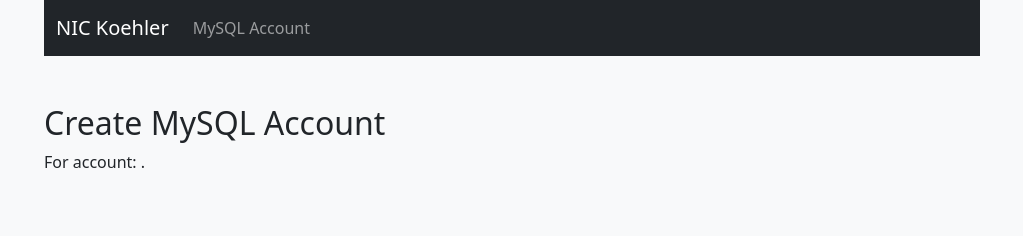
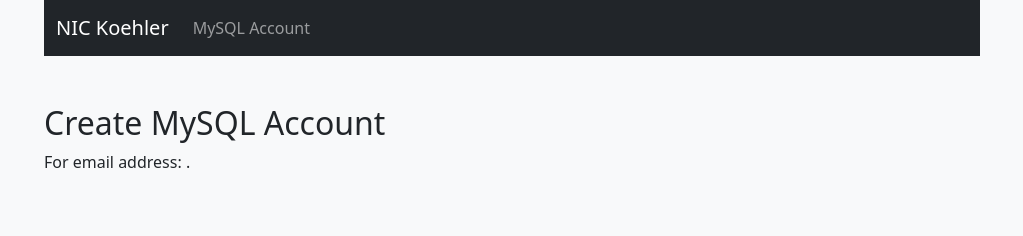
Before and after one commit to nic-koehler/NIC-CPS-146-FE, a React (Create React App) app: page /verify-mysql-account/1 in a window 1280 px wide. Shown: the top 236 px of the page, without its empty margins (128-1151 px from the left). Built offline with nearby package versions, Linux system fonts and the light colour scheme; no server answers; what react-google-recaptcha-v3 would draw is missing.

Commit message:
change labelling in UI slightly

```diff
--- a/src/MySQLAccountVerify.tsx
+++ b/src/MySQLAccountVerify.tsx
@@ -142,7 +142,7 @@
     <div>
       <div className="py-5">
         <h2>{operation} MySQL Account</h2>
-        <p>For account: {email}.</p>
+        <p>For email address: {email}.</p>
       </div>
 
       <div className="row">
```
